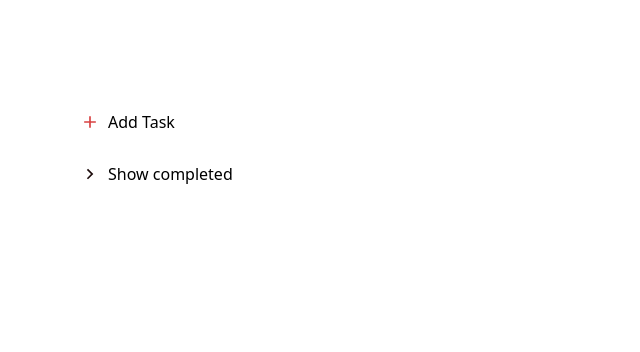
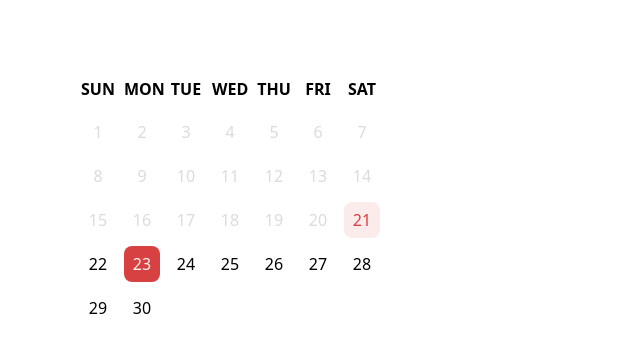
Before and after one commit to AltanfizGenity/TodoMastery, a SvelteKit app: page / in a window 1280 px wide. Shown: the top 352 px of the page, without its empty margins (0-640 px from the left). Built offline with nearby package versions, Linux system fonts and the light colour scheme.

Commit message:
Feature: Create basic layout and style for days and dates selector

```diff
--- /dev/null
+++ b/src/lib/components/forms/Datepicker.svelte
@@ -0,0 +1,91 @@
+<script lang="ts">
+	import { getDayNames } from '$lib/utils/date';
+</script>
+
+<div class="datepicker">
+	<div class="days">
+		{#each getDayNames('en-US', 'short') as day}
+			<div class="day">{day}</div>
+		{/each}
+	</div>
+	<div class="dates">
+		<button class="date" disabled>1</button>
+		<button class="date" disabled>2</button>
+		<button class="date" disabled>3</button>
+		<button class="date" disabled>4</button>
+		<button class="date" disabled>5</button>
+		<button class="date" disabled>6</button>
+		<button class="date" disabled>7</button>
+		<button class="date" disabled>8</button>
+		<button class="date" disabled>9</button>
+		<button class="date" disabled>10</button>
+		<button class="date" disabled>11</button>
+		<button class="date" disabled>12</button>
+		<button class="date" disabled>13</button>
+		<button class="date" disabled>14</button>
+		<button class="date" disabled>15</button>
+		<button class="date" disabled>16</button>
+		<button class="date" disabled>17</button>
+		<button class="date" disabled>18</button>
+		<button class="date" disabled>19</button>
+		<button class="date" disabled>20</button>
+		<button class="date today">21</button>
+		<button class="date">22</button>
+		<button class="date selected">23</button>
+		<button class="date">24</button>
+		<button class="date">25</button>
+		<button class="date">26</button>
+		<button class="date">27</button>
+		<button class="date">28</button>
+		<button class="date">29</button>
+		<button class="date">30</button>
+	</div>
+</div>
+
+<style>
+	.datepicker {
+		display: flex;
+		flex-direction: column;
+		gap: var(--spacing-4);
+	}
+
+	.days,
+	.dates {
+		display: grid;
+		grid-template-columns: repeat(7, var(--text-4xl));
+		gap: var(--spacing-2);
+	}
+
+	.day {
+		text-align: center;
+		font-weight: bold;
+		text-transform: uppercase;
+	}
+
+	.date {
+		padding: var(--padding-2);
+		border-radius: var(--radius-lg);
+		aspect-ratio: 1;
+		background-color: transparent;
+
+		&:disabled {
+			pointer-events: none;
+			user-select: none;
+			opacity: 0.5;
+		}
+
+		&:hover {
+			background-color: var(--color-background);
+		}
+
+		&.today {
+			background-color: rgba(216, 65, 65, 0.1);
+			color: var(--color-primary);
+		}
+
+		&.selected {
+			background-color: var(--color-primary);
+			color: var(--color-background);
+		}
+	}
+</style>
--- /dev/null
+++ b/src/lib/utils/date.ts
@@ -0,0 +1,15 @@
+export function getDayNames(
+	locale: string = 'en-US',
+	format: 'long' | 'short' | 'narrow' = 'long'
+): string[] {
+	const dayNames: string[] = [];
+	const date = new Date(2023, 0, 1);
+	const options: Intl.DateTimeFormatOptions = { weekday: format };
+
+	for (let x = 0; x < 7; x++) {
+		dayNames.push(date.toLocaleDateString(locale, options));
+		date.setDate(date.getDate() + 1);
+	}
+
+	return dayNames;
+}
--- a/src/routes/+page.svelte
+++ b/src/routes/+page.svelte
@@ -4,17 +4,19 @@
 	import QuickForm from '$lib/components/forms/QuickForm.svelte';
 	import CompletedTodoListView from '$lib/components/todo/CompletedTodoListView.svelte';
 	import { quickFormState } from '$lib/stores/app.store';
+	import Datepicker from '$lib/components/forms/Datepicker.svelte';
 </script>
 
 <div class="todo-mastery">
 	<main class="list-main-view">
-		<TodoListView />
+		<!-- <TodoListView />
 		{#if $quickFormState.isOpen && !$quickFormState.editMode}
 			<QuickForm />
 		{:else}
 			<QuickAddButton />
 		{/if}
-		<CompletedTodoListView />
+		<CompletedTodoListView /> -->
+		<Datepicker />
 	</main>
 </div>
 
```
